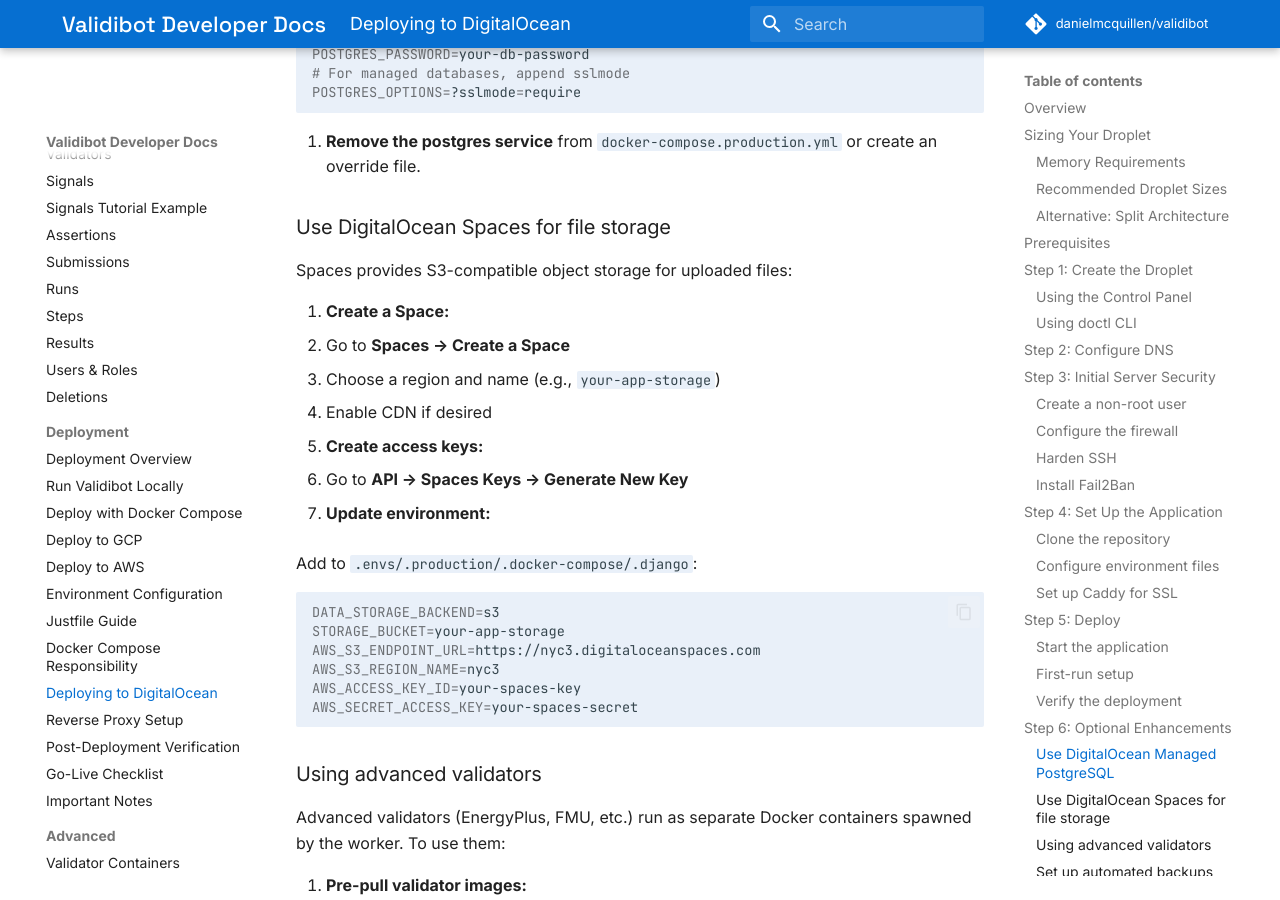
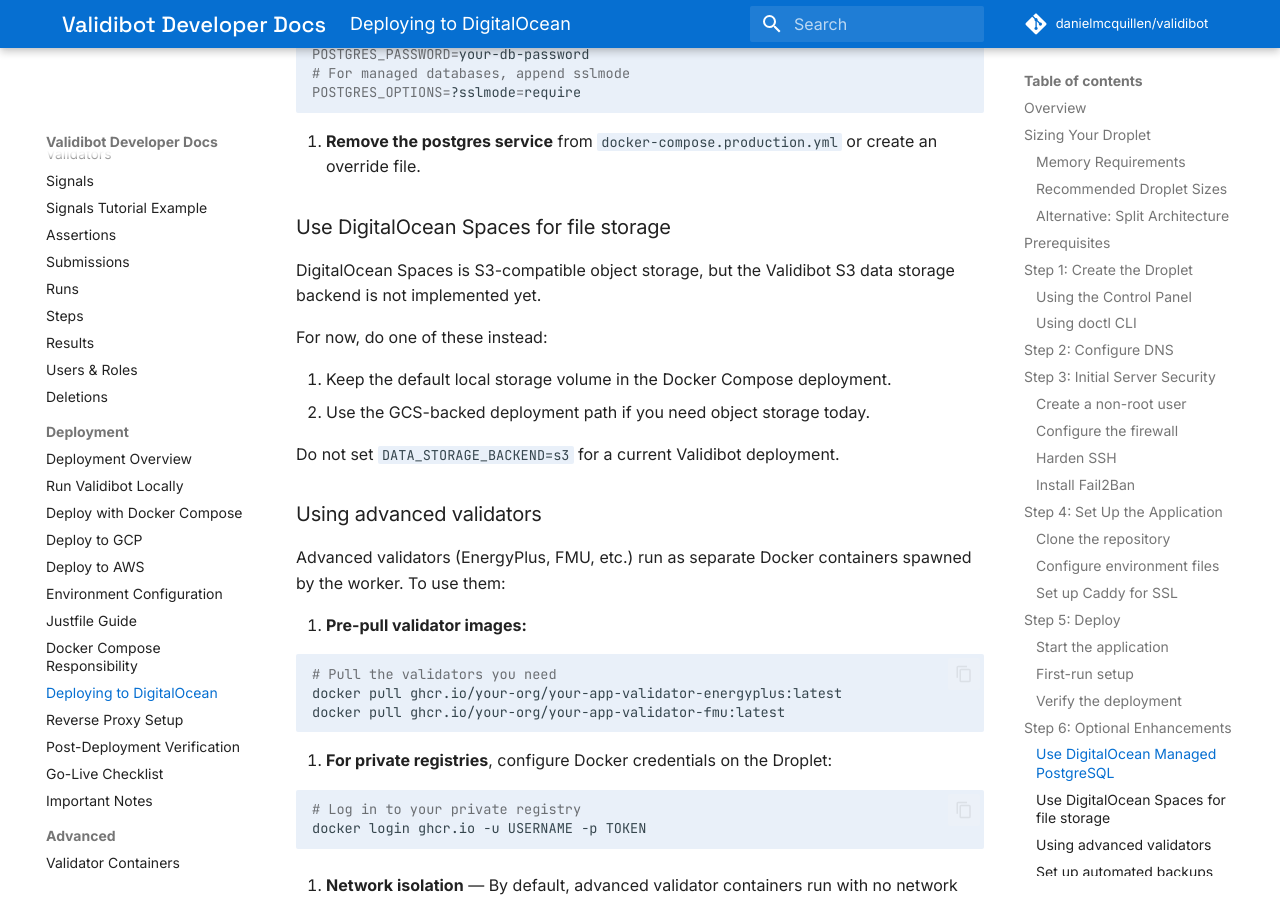
Before and after one commit to danielmcquillen/validibot, an MkDocs documentation site: the page built from docs/dev_docs/deployment/digitalocean.md, in a window 1280 px wide and 900 px high, scrolled down 9611 px. Built offline with MkDocs 1.6.1 and Material for MkDocs 9.7.7, drawn with Linux system fonts in a browser that asks for light colours; comment, search, counter and statistics services are not loaded.

Commit message:
Update docs. License.

````diff
--- a/docs/dev_docs/deployment/digitalocean.md
+++ b/docs/dev_docs/deployment/digitalocean.md
@@ -400,28 +400,15 @@
 
 ### Use DigitalOcean Spaces for file storage
 
-Spaces provides S3-compatible object storage for uploaded files:
+DigitalOcean Spaces is S3-compatible object storage, but the Validibot S3 data
+storage backend is not implemented yet.
 
-1. **Create a Space:**
-   - Go to **Spaces → Create a Space**
-   - Choose a region and name (e.g., `your-app-storage`)
-   - Enable CDN if desired
+For now, do one of these instead:
 
-2. **Create access keys:**
-   - Go to **API → Spaces Keys → Generate New Key**
+1. Keep the default local storage volume in the Docker Compose deployment.
+2. Use the GCS-backed deployment path if you need object storage today.
 
-3. **Update environment:**
-
-   Add to `.envs/.production/.docker-compose/.django`:
-
-   ```bash
-   DATA_STORAGE_BACKEND=s3
-   STORAGE_BUCKET=your-app-storage
-   AWS_S3_ENDPOINT_URL=https://nyc3.digitaloceanspaces.com
-   AWS_S3_REGION_NAME=nyc3
-   AWS_ACCESS_KEY_ID=your-spaces-key
-   AWS_SECRET_ACCESS_KEY=your-spaces-secret
-   ```
+Do not set `DATA_STORAGE_BACKEND=s3` for a current Validibot deployment.
 
 ### Using advanced validators
 
````
Also changed, not shown: README.md (+3 -3 lines), docs/dev_docs/deployment/deploy-docker-compose.md (+1 -1 lines), docs/dev_docs/deployment/deploy-local.md (+1 -1 lines), docs/dev_docs/overview/commercial_extensions.md (+3 -3 lines), 3 other files.
